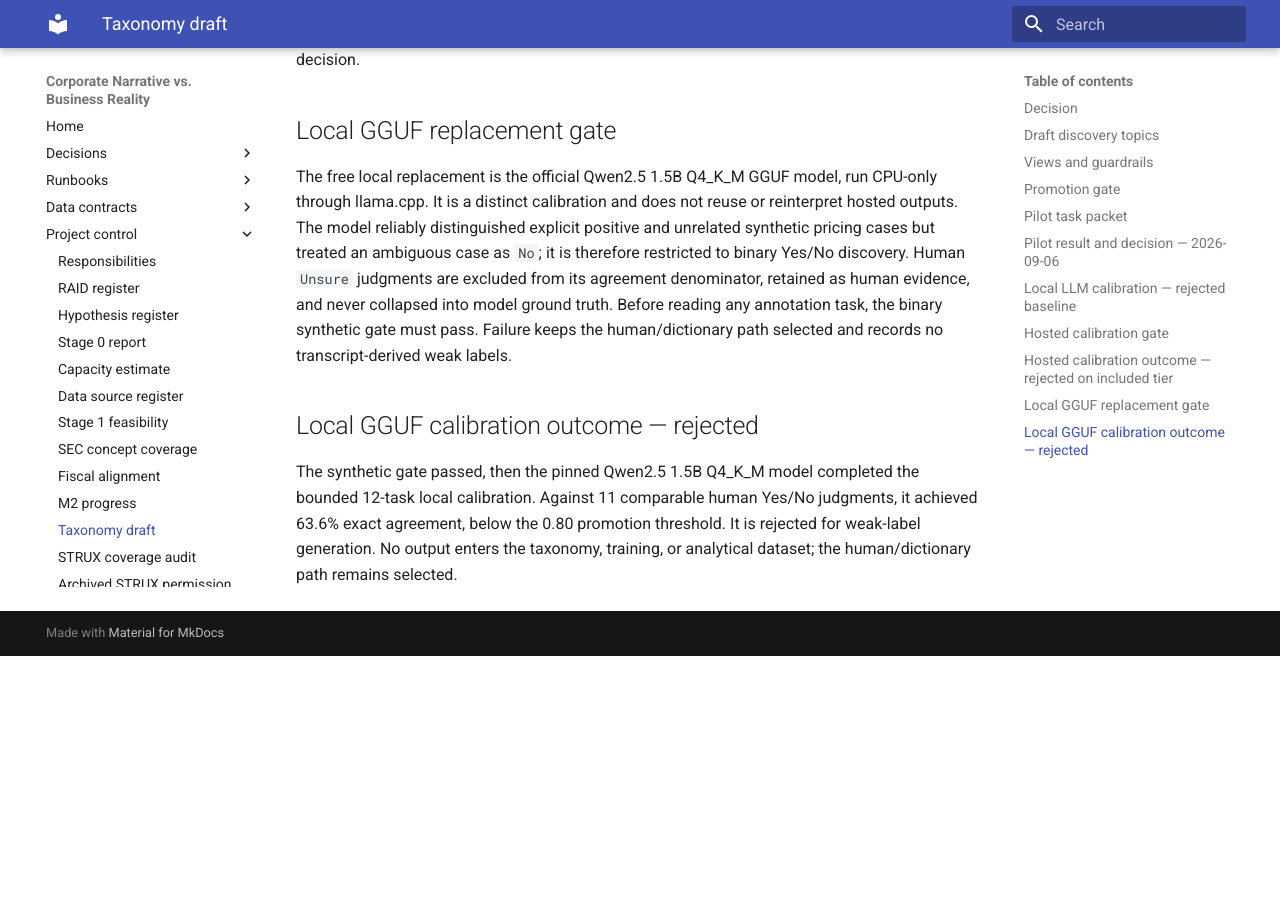
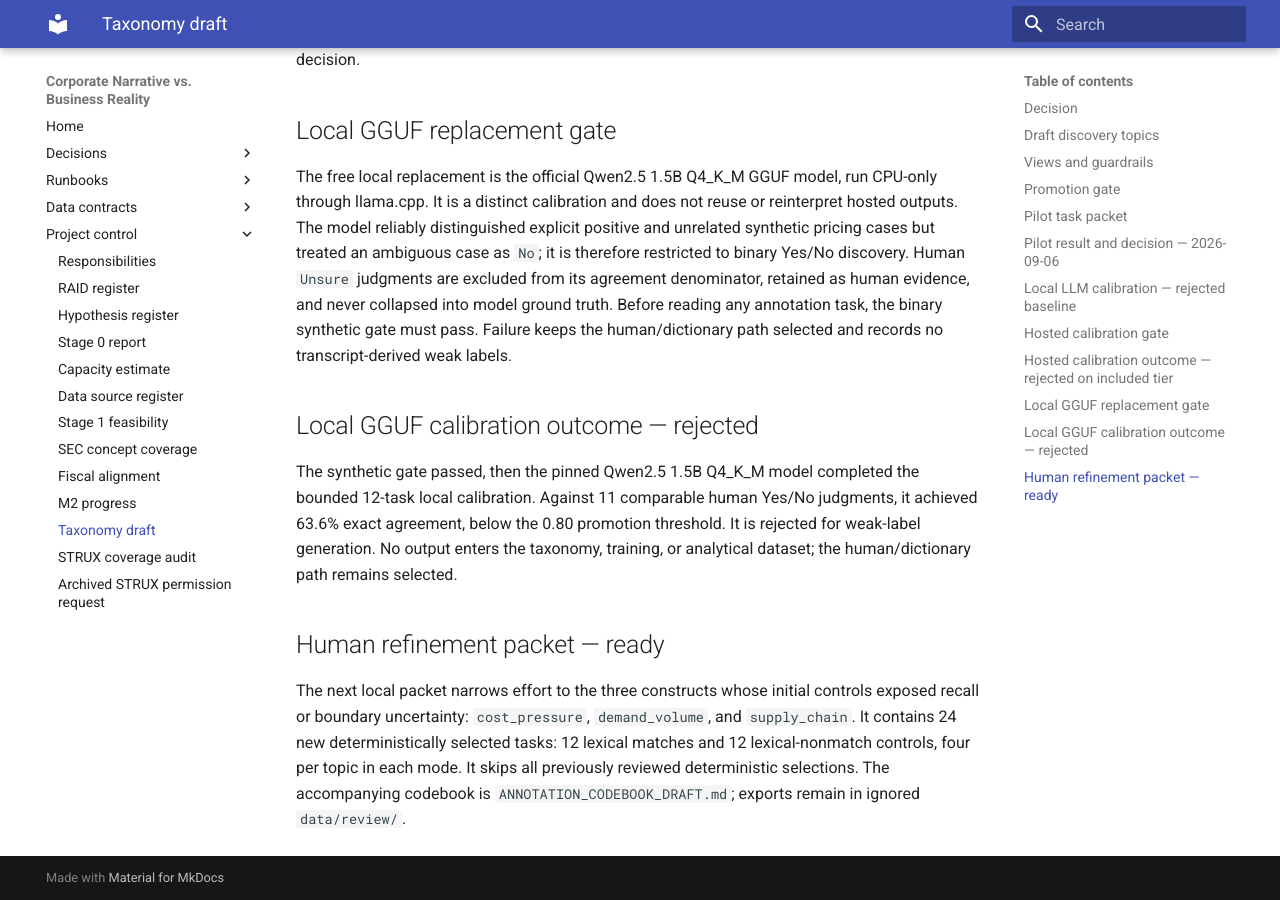
Before and after one commit to thaitri2005/Corporate-Narrative-vs-Business-Reality, an MkDocs documentation site: the page built from docs/project/TAXONOMY_DRAFT.md, in a window 1280 px wide and 900 px high, scrolled down 3108 px. Built offline with MkDocs 1.6.1 and Material for MkDocs 9.7.7, drawn with Linux system fonts in a browser that asks for light colours; before the commit the page ends 3764 px from its top, so only the background shows below that.

Commit message:
feat: prepare targeted human annotation refinement

```diff
--- a/docs/project/TAXONOMY_DRAFT.md
+++ b/docs/project/TAXONOMY_DRAFT.md
@@ -115,3 +115,11 @@
 local calibration. Against 11 comparable human Yes/No judgments, it achieved 63.6% exact agreement,
 below the 0.80 promotion threshold. It is rejected for weak-label generation. No output enters the
 taxonomy, training, or analytical dataset; the human/dictionary path remains selected.
+
+## Human refinement packet — ready
+
+The next local packet narrows effort to the three constructs whose initial controls exposed recall
+or boundary uncertainty: `cost_pressure`, `demand_volume`, and `supply_chain`. It contains 24 new
+deterministically selected tasks: 12 lexical matches and 12 lexical-nonmatch controls, four per
+topic in each mode. It skips all previously reviewed deterministic selections. The accompanying
+codebook is `ANNOTATION_CODEBOOK_DRAFT.md`; exports remain in ignored `data/review/`.
```
Also changed, not shown: docs/project/ANNOTATION_CODEBOOK_DRAFT.md (added, +19 -0 lines), docs/project/M2_PROGRESS.md (+4 -0 lines), 4 other files.
